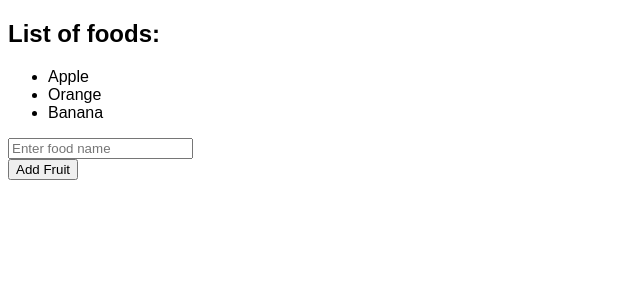
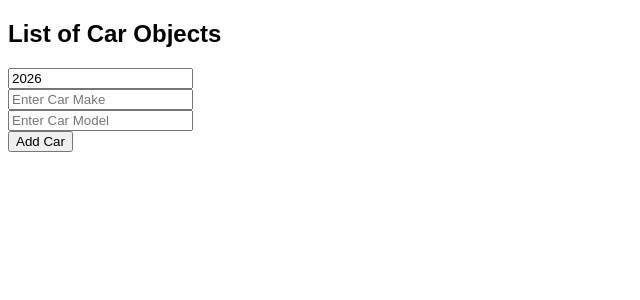
Before and after one commit to AnujAcharya2338/Learning_more_react, a React (Vite) app: page / in a window 1280 px wide. Shown: the top 300 px of the page, without its empty margins (0-640 px from the left). Built offline with nearby package versions, Linux system fonts and the light colour scheme.

Commit message:
update arrays of objects in state i

```diff
--- a/src/App.jsx
+++ b/src/App.jsx
@@ -1,10 +1,10 @@
 import React from "react";
-import MyComponent2 from "./MyComponent2";
+import MyComponent3 from "./MyComponent3";
 function App() {
 
 
   return(<>
-  <MyComponent2></MyComponent2>
+  <MyComponent3></MyComponent3>
   </>);
 }
 export default App;
--- a/src/MyComponent2.jsx
+++ /dev/null
@@ -1,43 +0,0 @@
-import React,{useState} from "react";
-
-function MyComponent2(){
-
-    const [foods,setFoods] = useState(['Apple','Orange','Banana']);
-
-    function HandleAddFruit(){
-        const newFood = document.getElementById("foodInput").value;
-        document.getElementById("foodInput").value = "";
-        setFoods(f => [...f, newFood]);
-
-    }
-    function HandleRemoveFruit(index){
-
-        setFoods(foods.filter((_,i) => i !=index));
-
-
-    }
-
-
-
-return(
-    <>
-    <div>
-        <h2>
-            List of foods:
-        </h2>
-        <ul>
-            {foods.map((food, index) =>
-            <li key = {index} onClick={() => HandleRemoveFruit(index)}>
-                {food}
-                </li>)}
-        </ul>
-        <input type="text" placeholder="Enter food name" id="foodInput"/>
-        <br />
-        <button onClick={HandleAddFruit}>Add Fruit</button>
-    </div>
-    </>
-)
-
-}
-
-export default MyComponent2
--- /dev/null
+++ b/src/MyComponent3.jsx
@@ -0,0 +1,62 @@
+import React, { useState } from "react";
+
+function MyComponent3() {
+  const [cars, setCars] = useState([]);
+  const [carYear, setCarYear] = useState(new Date().getFullYear());
+  const [carMake, setCarMake] = useState("");
+  const [carModel, setCarModel] = useState("");
+
+  function handleAddCar() {
+    const newCar = { year: carYear, make: carMake, model: carModel };
+        setCars(c =>[...c, newCar]);
+
+        setCarYear(new Date().getFullYear());
+        setCarMake("");
+        setCarModel("");
+    };
+
+  function handleRemoveCar(index) {
+    setCars(c => c.filter((_,i) => i!==index))
+  }
+  function handleYearChange(event) {
+    setCarYear(event.target.value);
+  }
+  function handleMakeChange(event) {
+    setCarMake(event.target.value);
+  }
+  function handleModelChange(event) {
+    setCarModel(event.target.value);
+  }
+
+  return (
+    <>
+      <div>
+        <h2>List of Car Objects</h2>
+        <ul>
+            {cars.map((car,index) => <li key={index} onClick={() => handleRemoveCar(index)}>
+            {car.year} {car.make} {car.model}
+            </li>)}
+        </ul>
+        <input type="number" value={carYear} onChange={handleYearChange} />
+        <br />
+        <input
+          type="text"
+          value={carMake}
+          onChange={handleMakeChange}
+          placeholder="Enter Car Make"
+        />
+        <br />
+        <input
+          type="text"
+          value={carModel}
+          onChange={handleModelChange}
+          placeholder="Enter Car Model"
+        />
+        <br />
+        <button onClick={handleAddCar}>Add Car</button>
+      </div>
+    </>
+  );
+
+}
+export default MyComponent3;
```
